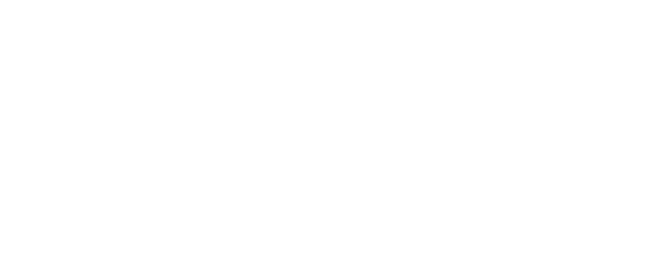
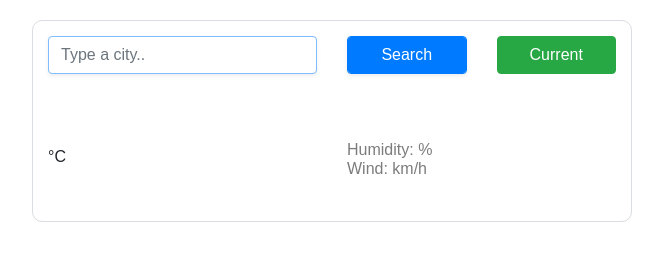
Before and after one commit to Nazgolnvr/weather-app, a plain HTML site: page weatherapp.html in a window 1280 px wide. Shown: the whole page, without its empty margins (308-971 px from the left). Drawn offline with nearby package versions, Linux system fonts and the light colour scheme.

Commit message:
update both files

```diff
--- a/weatherapp.css
+++ b/weatherapp.css
@@ -0,0 +1,55 @@
+body {
+  font-family: arial, sans-serif;
+}
+
+h1 {
+  color: #7c7c7c;
+  font-size: 24px;
+  font-weight: 100;
+  line-height: 28px;
+  margin: 0;
+}
+
+ul {
+  margin: 0 0 10px;
+  padding: 0;
+}
+
+li {
+  color: #7c7c7c;
+  font-size: 16px;
+  font-weight: 100;
+  height: 19px;
+  line-height: 1;
+  list-style: none;
+}
+
+.weather-app {
+  border: 1px solid #dadde1;
+  padding: 15px;
+  margin: 20px auto;
+  border-radius: 10px;
+  max-width: 600px;
+}
+
+.weather-icon {
+  height: 64px;
+  width: 64px;
+  margin-right: 10px;
+}
+
+.temperature {
+  color: rgb(33, 33, 33);
+  font-size: 64px;
+  font-weight: 400;
+  line-height: 1;
+}
+
+.units {
+  position: relative;
+  top: -34px;
+}
+
+.search-form {
+  margin-bottom: 20px;
+}
--- a/weatherapp.html
+++ b/weatherapp.html
@@ -2,10 +2,74 @@
 <html lang="en">
   <head>
     <meta charset="UTF-8" />
-    <meta http-equiv="X-UA-Compatible" content="IE=edge" />
     <meta name="viewport" content="width=device-width, initial-scale=1.0" />
+    <meta http-equiv="X-UA-Compatible" content="ie=edge" />
+    <link
+      rel="stylesheet"
+      href="https://stackpath.bootstrapcdn.com/bootstrap/4.3.1/css/bootstrap.min.css"
+      integrity="sha384-ggOyR0iXCbMQv3Xipma34MD+dH/1fQ784/j6cY/iJTQUOhcWr7x9JvoRxT2MZw1T"
+      crossorigin="anonymous"
+    />
+    <script src="https://unpkg.com/axios/dist/axios.min.js"></script>
+    <link rel="stylesheet" href="weatherapp.css" />
     <title>Weather App</title>
-    <link rel="stylesheet" href="weatherapp.css" />
   </head>
-  <body></body>
+
+  <body>
+    <div class="container">
+      <div class="weather-app">
+        <form class="search-form" id="search-form">
+          <div class="row">
+            <div class="col-6">
+              <input
+                type="search"
+                placeholder="Type a city.."
+                autofocus="on"
+                autocomplete="off"
+                id="city-input"
+                class="form-control shadow-sm"
+              />
+            </div>
+            <div class="col-3">
+              <input
+                type="submit"
+                value="Search"
+                class="form-control btn btn-primary shadow-sm w-100"
+              />
+            </div>
+            <div class="col-3">
+              <button
+                class="btn btn-success w-100"
+                id="current-location-button"
+              >
+                Current
+              </button>
+            </div>
+          </div>
+        </form>
+        <h1 id="city"></h1>
+        <ul>
+          <li id="date"></li>
+          <li id="description"></li>
+        </ul>
+        <div class="row">
+          <div class="col-6">
+            <div class="clearfix">
+              <div class="float-left">
+                <span class="temperature" id="temperature"></span
+                ><span class="units">°C</span>
+              </div>
+            </div>
+          </div>
+          <div class="col-6">
+            <ul>
+              <li>Humidity: <span id="humidity"></span>%</li>
+              <li>Wind: <span id="wind"></span> km/h</li>
+            </ul>
+          </div>
+        </div>
+      </div>
+    </div>
+    <script src="src/index.js"></script>
+  </body>
 </html>
```
